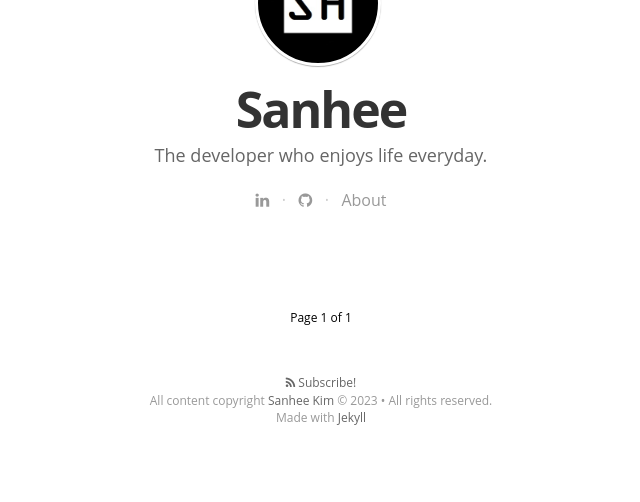
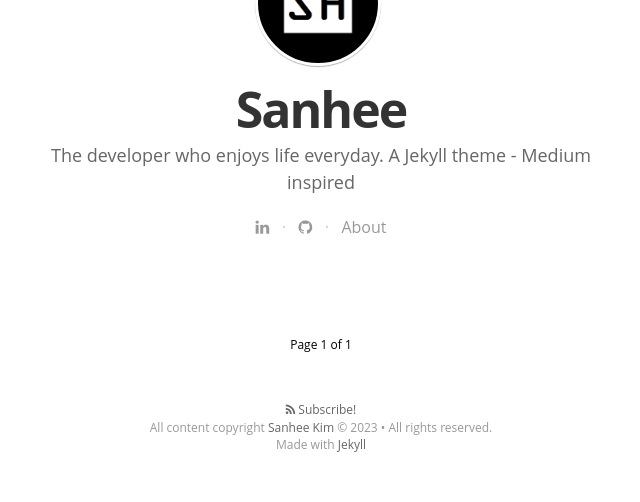
Before and after one commit to sanheekim/sanheekim.github.io, a Jekyll site: the page built from index.html, in a window 1280 px wide. Shown: the part 450-952 px from the top of the page, without its empty margins (319-959 px from the left). Built offline with Jekyll 4.4.1, drawn with Linux system fonts in a browser that asks for light colours; nearby versions of some CDN libraries; some web fonts are replaced; the list of posts is cut into pages by our own code; before the commit the page ends 925 px from its top, so only the background shows below that.

Commit message:
theme add

```diff
--- a/_config.yml
+++ b/_config.yml
@@ -7,6 +7,7 @@
 title: "Sanhee"
 description: > # this means to ignore newlines until "email:"
    The developer who enjoys life everyday.
+   A Jekyll theme - Medium inspired
 
 email: sanheekim526@gmail.com
 #blog logo
@@ -61,3 +62,9 @@
 #    share_url:
 #    share_title:
 #    share_link:
+
+# Build settings
+# theme: minima
+remote_theme: "dirkfabisch/mediator"
+plugins:
+  - jekyll-feed
```
